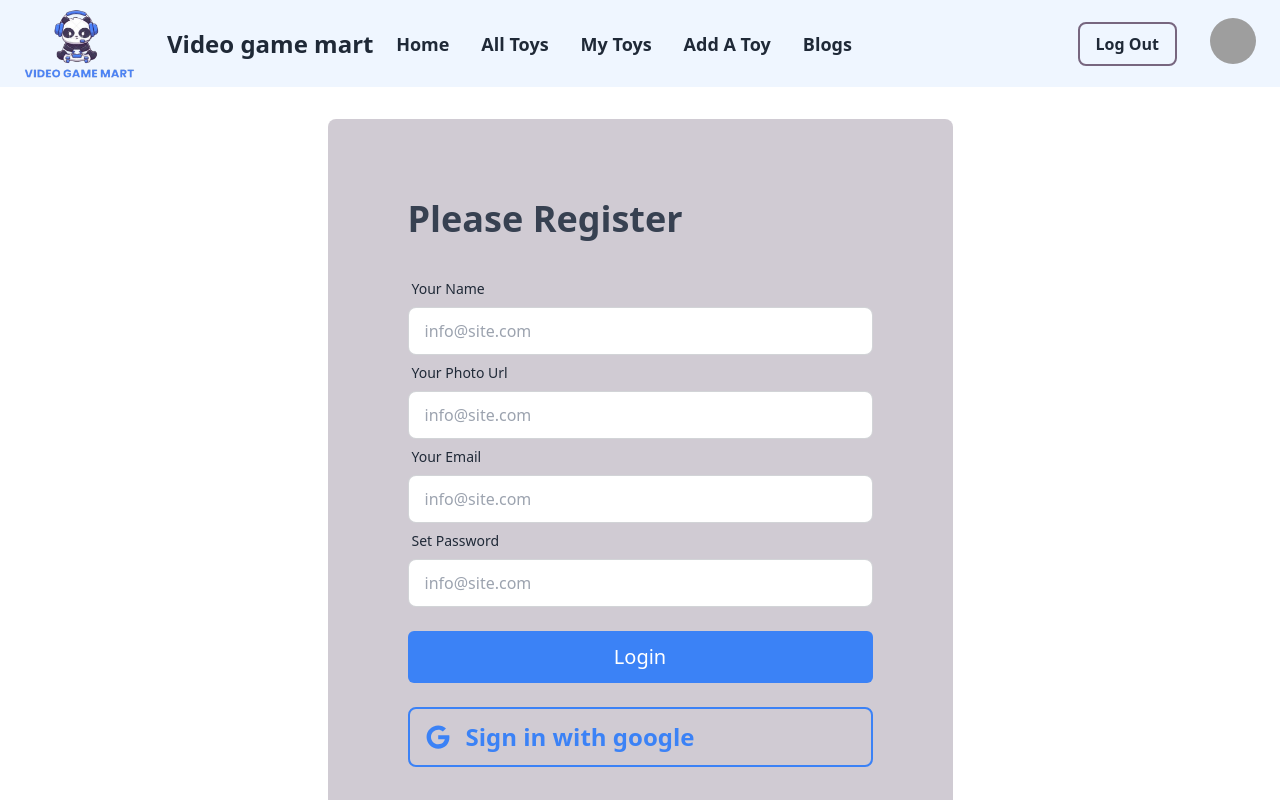
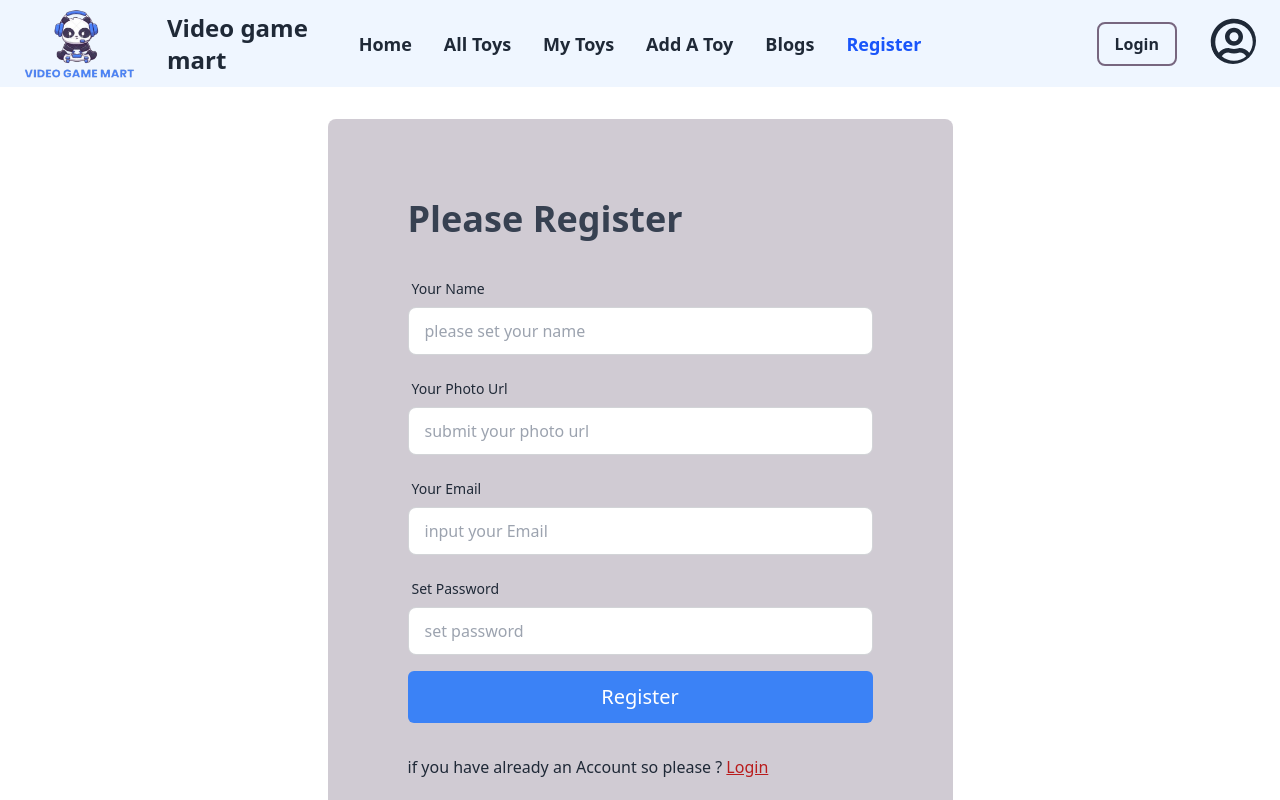
Before and after one commit to SihabMolla11/toys-mart-client, a React (Vite) app: page /register in a window 1280 px wide. Shown: the top 800 px of the page. Built offline with nearby package versions, Linux system fonts and the light colour scheme; grey boxes are pictures that could not be loaded.

Commit message:
login register done

```diff
--- a/package.json
+++ b/package.json
@@ -18,6 +18,7 @@
     "react-dom": "^18.2.0",
     "react-icons": "^4.8.0",
     "react-router-dom": "^6.11.2",
+    "react-toastify": "^9.1.3",
     "sort-by": "^1.2.0"
   },
   "devDependencies": {
--- a/src/AuthProvider/AuthProvider.jsx
+++ b/src/AuthProvider/AuthProvider.jsx
@@ -1,12 +1,43 @@
-import { createContext } from "react";
+import { createContext, useState } from "react";
+import {
+  GoogleAuthProvider,
+  createUserWithEmailAndPassword,
+  getAuth,
+  signInWithEmailAndPassword,
+  signInWithPopup,
+} from "firebase/auth";
+import app from "../Firebase/firebase";
 
 export const AuthContext = createContext();
 
+const auth = getAuth(app);
+const googleProvider = new GoogleAuthProvider();
+
 const AuthProvider = ({ children }) => {
-  const user = 'sihab molla';
+  const [user, setUser] = useState(null);
+  const [loading, setLoading] = useState(true);
+
+  const googleSigning = () => {
+    setLoading(true);
+    return signInWithPopup(auth, googleProvider);
+  };
+
+  const register = (email, password) => {
+    setLoading(true);
+    return createUserWithEmailAndPassword(auth, email, password);
+  };
+
+  const loginUser = (email, password) => {
+    setLoading(true);
+    return signInWithEmailAndPassword(auth, email, password);
+  };
 
   const authInfo = {
     user,
+    loading,
+    googleSigning,
+    register,
+    loginUser,
   };
 
   return (
--- /dev/null
+++ b/src/Components/Register&Login/GoogleSigning.jsx
@@ -0,0 +1,39 @@
+import { FaGoogle } from "react-icons/fa";
+import { useContext, useState } from "react";
+import { AuthContext } from "../../AuthProvider/AuthProvider";
+import { ToastContainer, toast } from "react-toastify";
+import "react-toastify/dist/ReactToastify.css";
+
+const GoogleSigning = () => {
+  const { googleSigning } = useContext(AuthContext);
+  const [error, setError] = useState("");
+
+  const handelGoogleSigning = () => {
+    googleSigning()
+      .then((result) => {
+        const loggingUser = result.user;
+        console.log(loggingUser);
+        toast.success("Your successfully login", {
+          position: "top-center",
+        });
+      })
+      .catch((error) => {
+        setError(error.message);
+      });
+  };
+
+  return (
+    <div>
+      <button
+        onClick={handelGoogleSigning}
+        className="flex text-2xl items-center border-solid border-2 border-blue-500 px-4 py-3 mt-6 w-full rounded-lg text-blue-500 hover:bg-blue-500 hover:text-white gap-4"
+      >
+        <FaGoogle /> <span>Sign in with google</span>
+        <ToastContainer />
+      </button>
+      <p className="text-red-500">{error}</p>
+    </div>
+  );
+};
+
+export default GoogleSigning;
--- a/src/Components/Register&Login/Login.jsx
+++ b/src/Components/Register&Login/Login.jsx
@@ -1,31 +1,56 @@
 import { Link } from "react-router-dom";
-import { FaGoogle } from "react-icons/fa";
+import { useContext } from "react";
+import { AuthContext } from "../../AuthProvider/AuthProvider";
+import GoogleSigning from "./GoogleSigning";
 
 const Login = () => {
+  const [error, setError] = "";
+  const { loginUser } = useContext(AuthContext);
+
+  const handelLogin = (event) => {
+    event.preventDefault();
+    const form = event.target;
+    const email = form.email.value;
+    const password = form.password.value;
+    // console.log(email, password);
+    loginUser(email, password)
+      .then((result) => {
+        const loggingUser = result.user;
+        console.log(loggingUser);
+      })
+      .catch((error) => {
+        setError(error.message);
+      });
+  };
+
   return (
     <div className="my-Container my-8">
       <div className="w-[50%] mx-auto rounded-lg p-20 bg-[#77667f57]">
         <h2 className="mb-8 text-4xl font-bold text-gray-700">
           Login your Account
         </h2>
-        <form>
-          <div className="form-control">
+        <form onSubmit={handelLogin}>
+          <div className="form-control mt-4">
             <label className="label">
               <span className="label-text">Your Email</span>
             </label>
             <input
-              type="text"
-              placeholder="info@site.com"
+              type="email"
+              placeholder="type your email"
+              name="email"
+              required
               className="input input-bordered"
             />
           </div>
-          <div className="form-control">
+          <div className="form-control mt-4">
             <label className="label">
               <span className="label-text">Your Email</span>
             </label>
             <input
-              type="text"
-              placeholder="info@site.com"
+              type="password"
+              name="password"
+              required
+              placeholder="write your password"
               className="input input-bordered"
             />
           </div>
@@ -37,16 +62,15 @@ const Login = () => {
             />
           </div>
         </form>
+        <p className="mt-2 text-red-600">{error}</p>
         <div>
           <p className="mt-8">
-            if you are now in this website so register first:{" "}
+            if you are now in this website so please ?{" "}
             <Link className="text-red-700 underline" to="/register">
               register
             </Link>
           </p>
-          <button className="flex text-2xl items-center border-solid border-2 border-blue-500 px-4 py-3 mt-6 w-full rounded-lg font-semibold text-blue-500 hover:bg-blue-500 hover:text-white gap-4">
-            <FaGoogle /> <span>Sign in with google</span>
-          </button>
+          <GoogleSigning></GoogleSigning>
         </div>
       </div>
     </div>
--- a/src/Components/Register&Login/Register.jsx
+++ b/src/Components/Register&Login/Register.jsx
@@ -1,6 +1,28 @@
-import { FaGoogle } from "react-icons/fa";
+import { Link } from "react-router-dom";
+import GoogleSigning from "./GoogleSigning";
+import { useContext, useState } from "react";
+import { AuthContext } from "../../AuthProvider/AuthProvider";
 
 const Register = () => {
+  const [error, setError] = useState("");
+  const { register } = useContext(AuthContext);
+
+  const handelRegister = (event) => {
+    event.preventDefault();
+    const form = event.target;
+    const email = form.email.value;
+    const password = form.password.value;
+    // console.log(email, password);
+    register(email, password)
+      .then((result) => {
+        const loggingUser = result.user;
+        console.log(loggingUser);
+      })
+      .catch((error) => {
+        setError(error.message);
+      });
+  };
+
   return (
     <div>
       <div className="my-Container my-8">
@@ -8,59 +30,72 @@ const Register = () => {
           <h2 className="mb-8 text-4xl font-bold text-gray-700">
             Please Register
           </h2>
-          <form>
-            <div className="form-control">
+          <form onSubmit={handelRegister}>
+            <div className="form-control mt-4">
               <label className="label">
                 <span className="label-text">Your Name</span>
               </label>
               <input
                 type="text"
-                placeholder="info@site.com"
+                name="name"
+                placeholder="please set your name"
                 className="input input-bordered"
+                required
               />
             </div>
-            <div className="form-control">
+            <div className="form-control mt-4">
               <label className="label">
                 <span className="label-text">Your Photo Url</span>
               </label>
               <input
                 type="text"
-                placeholder="info@site.com"
+                name="photo"
+                placeholder="submit your photo url"
                 className="input input-bordered"
+                required
               />
             </div>
-            <div className="form-control">
+            <div className="form-control mt-4">
               <label className="label">
                 <span className="label-text">Your Email</span>
               </label>
               <input
-                type="text"
-                placeholder="info@site.com"
+                type="email"
+                placeholder="input your Email"
+                name="email"
                 className="input input-bordered"
+                required
               />
             </div>
-            <div className="form-control">
+            <div className="form-control mt-4">
               <label className="label">
                 <span className="label-text">Set Password</span>
               </label>
               <input
-                type="text"
-                placeholder="info@site.com"
+                type="password"
+                name="password"
+                placeholder="set password"
                 className="input input-bordered"
+                required
               />
             </div>
-            <div className="form-control mt-6">
+            <div className="form-control mt-4">
               <input
                 className="w-full py-3 rounded-md text-white font-medium text-xl bg-blue-500 outline-0"
                 type="submit"
-                value="Login"
+                value="Register"
               />
             </div>
           </form>
+          <p className="mt-2 text-red-600">{error}</p>
           <div>
-            <button className="flex text-2xl items-center border-solid border-2 border-blue-500 px-4 py-3 mt-6 w-full rounded-lg font-semibold text-blue-500 hover:bg-blue-500 hover:text-white gap-4">
-              <FaGoogle /> <span>Sign in with google</span>
-            </button>
+            <p className="mt-8">
+              if you have already an Account so please ?{" "}
+              <Link className="text-red-700 underline" to="/login">
+                Login
+              </Link>
+            </p>
+            <GoogleSigning></GoogleSigning>
           </div>
         </div>
       </div>
```
Also changed, not shown: 1 other file (tests, documents, lock files or other folders).
